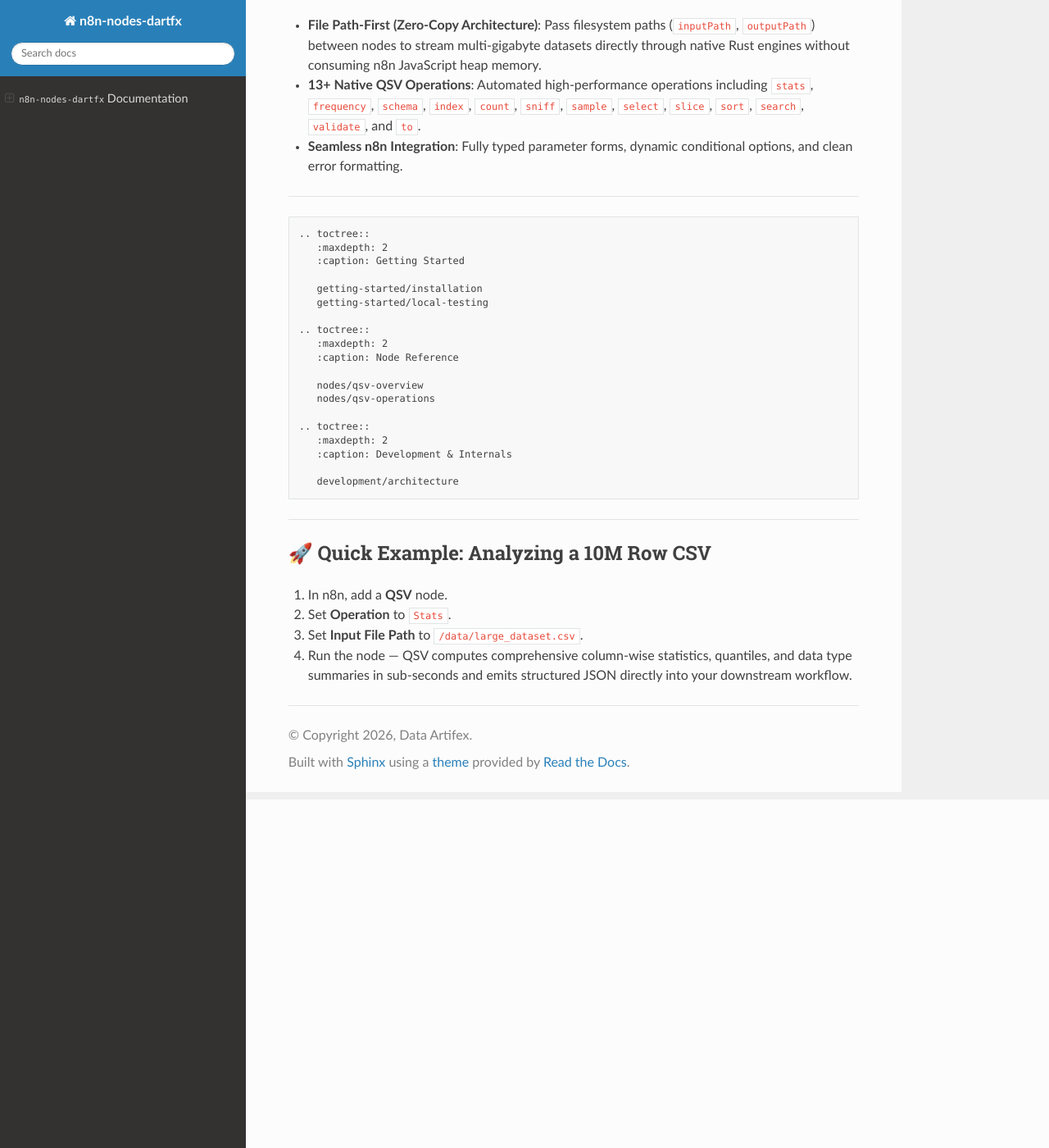
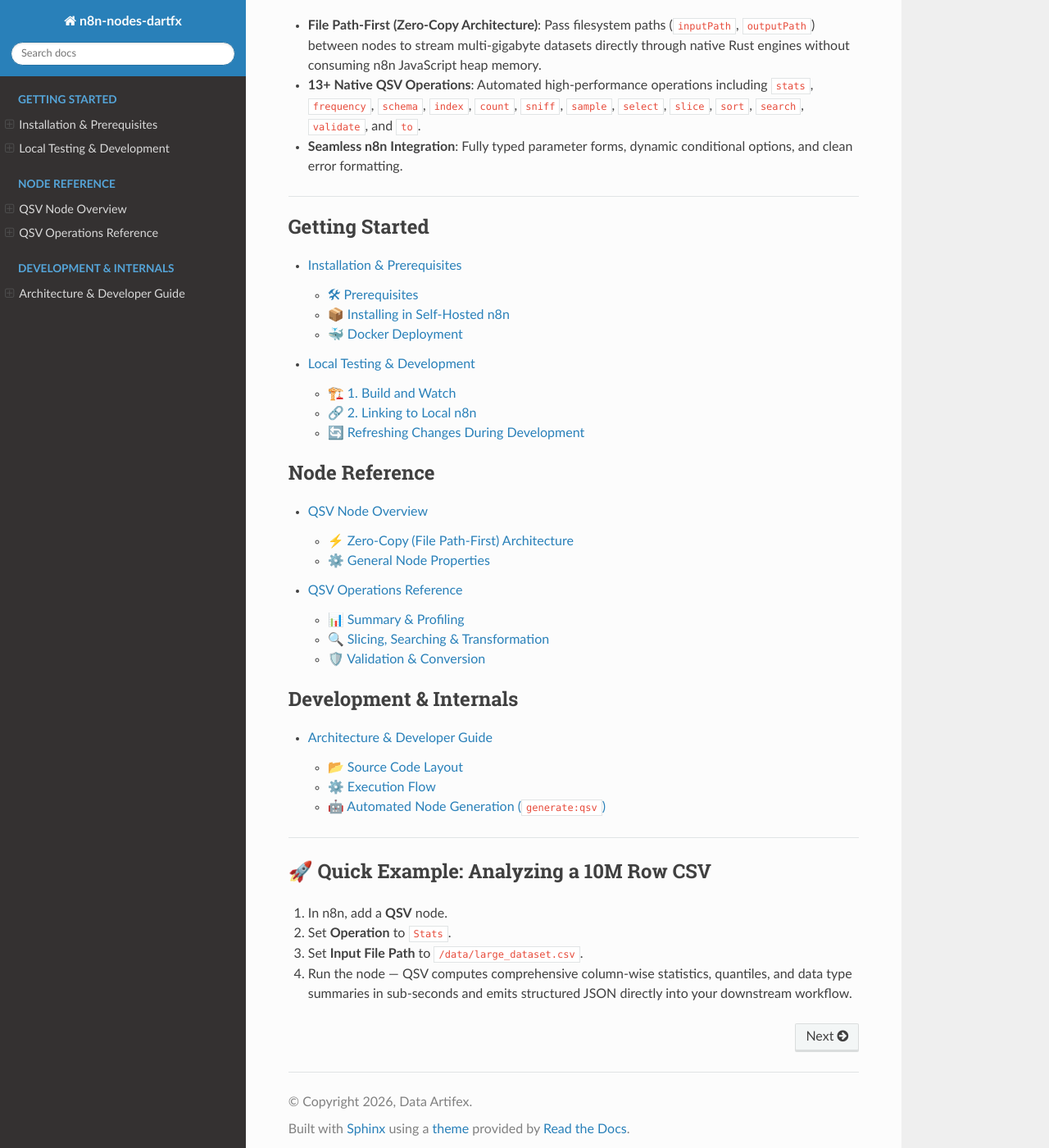
Before and after one commit to DataArtifex/dartfx-n8n, a Sphinx documentation site: the page built from docs/source/index.md, in a window 1280 px wide and 1400 px high, scrolled down 425 px. Shown: the whole window at 82% size. Built offline with Sphinx 7.4.7 and the Read the Docs theme 3.1.0, drawn with Linux system fonts in a browser that asks for light colours; some of the changed lines change nothing that is shown.

Commit message:
docs: add static and template directories and migrate index.md to standard MyST syntax

````diff
--- a/docs/source/index.md
+++ b/docs/source/index.md
@@ -16,26 +16,27 @@ Welcome to the documentation for **`n8n-nodes-dartfx`**, the official [n8n](http
 
 ---
 
-```eval_rst
-.. toctree::
-   :maxdepth: 2
-   :caption: Getting Started
+```{toctree}
+:maxdepth: 2
+:caption: Getting Started
 
-   getting-started/installation
-   getting-started/local-testing
+getting-started/installation
+getting-started/local-testing
+```
 
-.. toctree::
-   :maxdepth: 2
-   :caption: Node Reference
+```{toctree}
+:maxdepth: 2
+:caption: Node Reference
 
-   nodes/qsv-overview
-   nodes/qsv-operations
+nodes/qsv-overview
+nodes/qsv-operations
+```
 
-.. toctree::
-   :maxdepth: 2
-   :caption: Development & Internals
+```{toctree}
+:maxdepth: 2
+:caption: Development & Internals
 
-   development/architecture
+development/architecture
 ```
 
 ---
````
Also changed, not shown: 2 other files.
